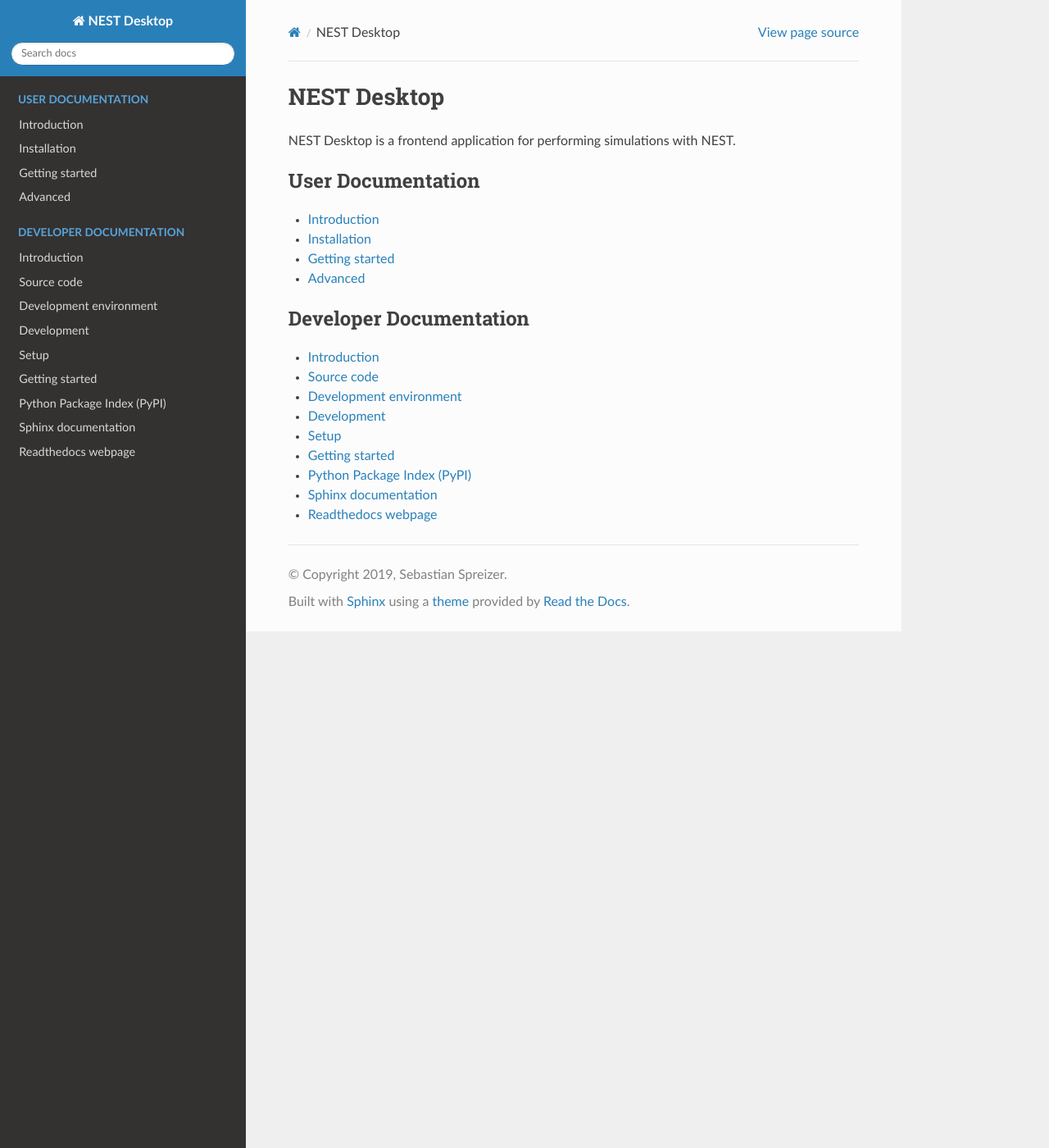
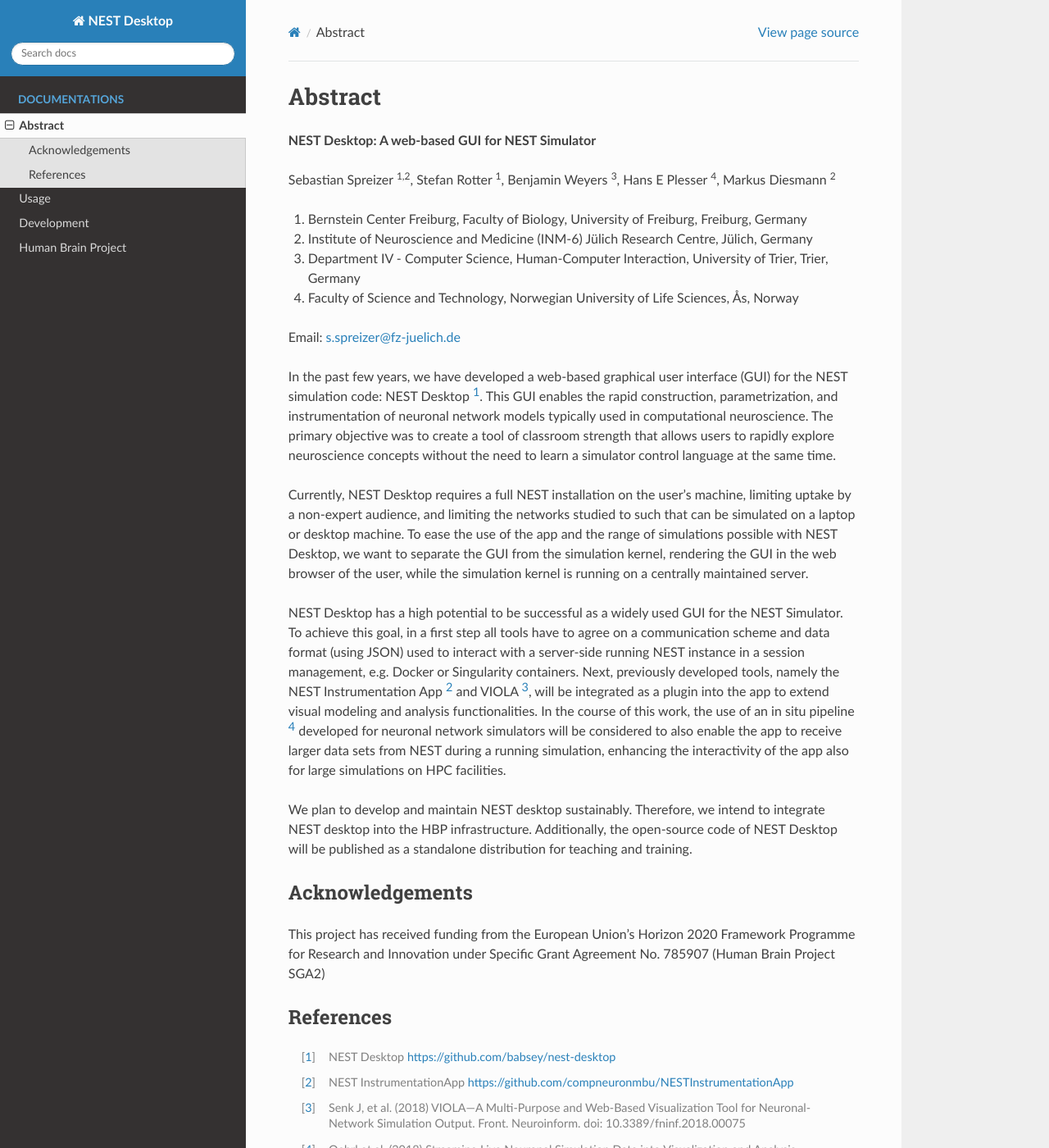
Before and after one commit to babsey/nest-desktop-docs, a Sphinx documentation site: the page built from docs/contents.rst, in a window 1280 px wide and 1400 px high. Shown: the whole window at 82% size. Built offline with Sphinx 7.4.7 and the Read the Docs theme 2.0.0, drawn with Linux system fonts in a browser that asks for light colours; some of the changed text lies outside the part shown.

Commit message:
Update docs

```diff
--- a/docs/contents.rst
+++ b/docs/contents.rst
@@ -1,15 +1,53 @@
-NEST Desktop
-============
-NEST Desktop is a frontend application for performing simulations with NEST.
+Abstract
+========
 
-.. toctree::
-   :maxdepth: 2
-   :caption: User Documentation
+**NEST Desktop: A web-based GUI for NEST Simulator**
 
-   user
+Sebastian Spreizer :sup:`1,2`, Stefan Rotter :sup:`1`, Benjamin Weyers :sup:`3`, Hans E Plesser :sup:`4`, Markus Diesmann :sup:`2`
 
-.. toctree::
-   :maxdepth: 2
-   :caption: Developer Documentation
+1. Bernstein Center Freiburg, Faculty of Biology, University of Freiburg, Freiburg, Germany
+2. Institute of Neuroscience and Medicine (INM-6) Jülich Research Centre, Jülich, Germany
+3. Department IV - Computer Science, Human-Computer Interaction, University of Trier, Trier, Germany
+4. Faculty of Science and Technology, Norwegian University of Life Sciences, Ås, Norway
 
-   developer
+Email: s.spreizer@fz-juelich.de
+
+In the past few years, we have developed a web-based graphical user interface (GUI) for the NEST
+simulation code: NEST Desktop [1]_. This GUI enables the rapid construction, parametrization, and
+instrumentation of neuronal network models typically used in computational neuroscience. The primary
+objective was to create a tool of classroom strength that allows users to rapidly explore neuroscience
+concepts without the need to learn a simulator control language at the same time.
+
+Currently, NEST Desktop requires a full NEST installation on the user's machine, limiting uptake by a
+non-expert audience, and limiting the networks studied to such that can be simulated on a laptop or
+desktop machine. To ease the use of the app and the range of simulations possible with NEST Desktop,
+we want to separate the GUI from the simulation kernel, rendering the GUI in the web browser of the
+user, while the simulation kernel is running on a centrally maintained server.
+
+NEST Desktop has a high potential to be successful as a widely used GUI for the NEST Simulator. To
+achieve this goal, in a first step all tools have to agree on a communication scheme and data format
+(using JSON) used to interact with a server-side running NEST instance in a session management, e.g.
+Docker or Singularity containers. Next, previously developed tools, namely the NEST Instrumentation
+App [2]_ and VIOLA [3]_, will be integrated as a plugin into the app to extend visual modeling and
+analysis functionalities. In the course of this work, the use of an in situ pipeline [4]_ developed for
+neuronal network simulators will be considered to also enable the app to receive larger data sets from
+NEST during a running simulation, enhancing the interactivity of the app also for large simulations on
+HPC facilities.
+
+We plan to develop and maintain NEST desktop sustainably. Therefore, we intend to integrate NEST
+desktop into the HBP infrastructure. Additionally, the open-source code of NEST Desktop will be
+published as a standalone distribution for teaching and training.
+
+
+Acknowledgements
+----------------
+This project has received funding from the European Union’s Horizon 2020 Framework Programme for Research and
+Innovation under Specific Grant Agreement No. 785907 (Human Brain Project SGA2)
+
+
+References
+----------
+.. [1] NEST Desktop https://github.com/babsey/nest-desktop
+.. [2] NEST InstrumentationApp https://github.com/compneuronmbu/NESTInstrumentationApp
+.. [3] Senk J, et al. (2018) VIOLA—A Multi-Purpose and Web-Based Visualization Tool for Neuronal-Network Simulation Output. Front. Neuroinform. doi: 10.3389/fninf.2018.00075
+.. [4] Oehrl et al. (2018) Streaming Live Neuronal Simulation Data into Visualization and Analysis. Conference Paper doi: 10.1007/978-3-030-02465-9_18
```
Also changed, not shown: docs/development.rst (renamed from docs/developer.rst, +29 -27 lines), docs/hbp.rst (added, +95 -0 lines), docs/index.rst (+6 -8 lines), docs/usage.rst (renamed from docs/user.rst, +19 -17 lines).
